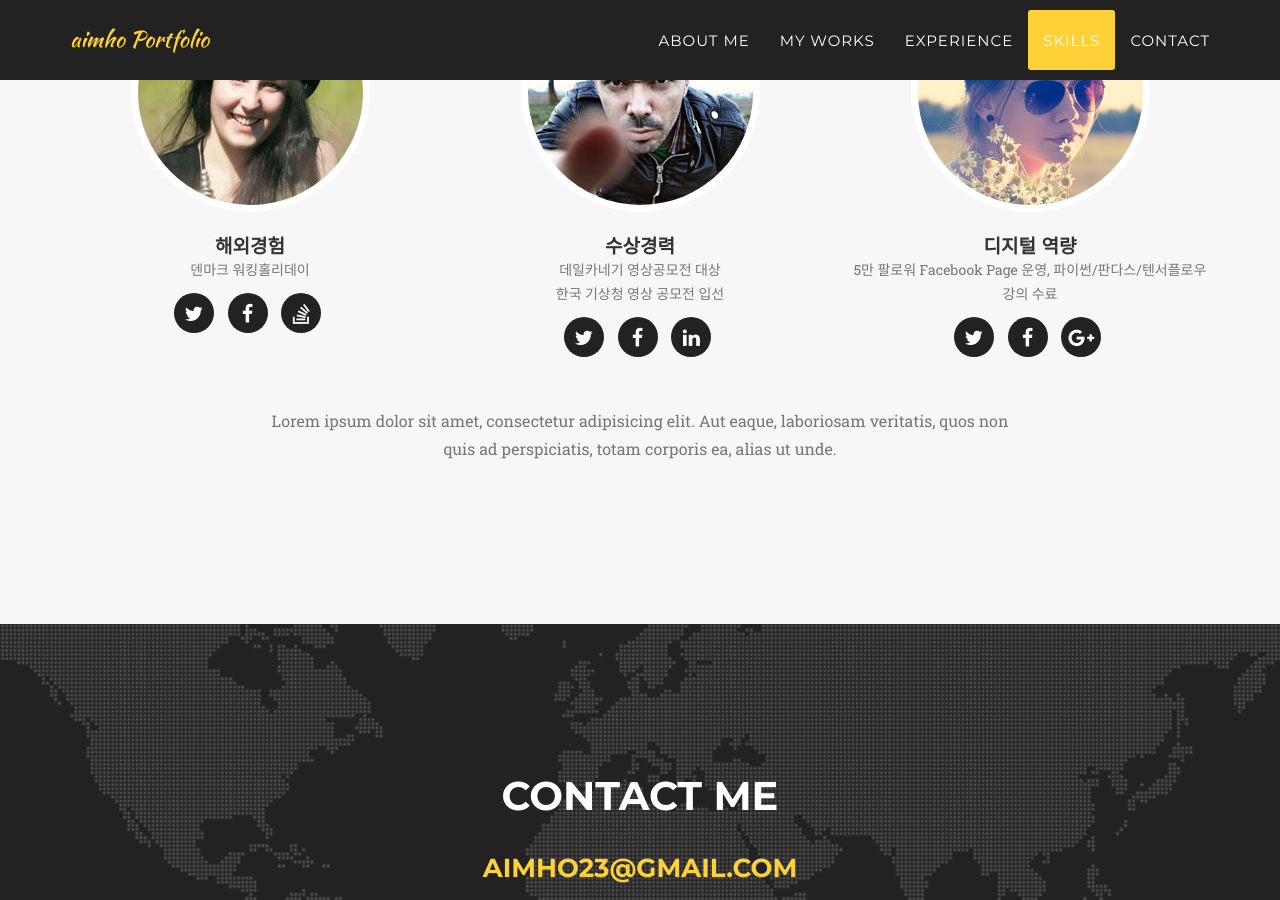
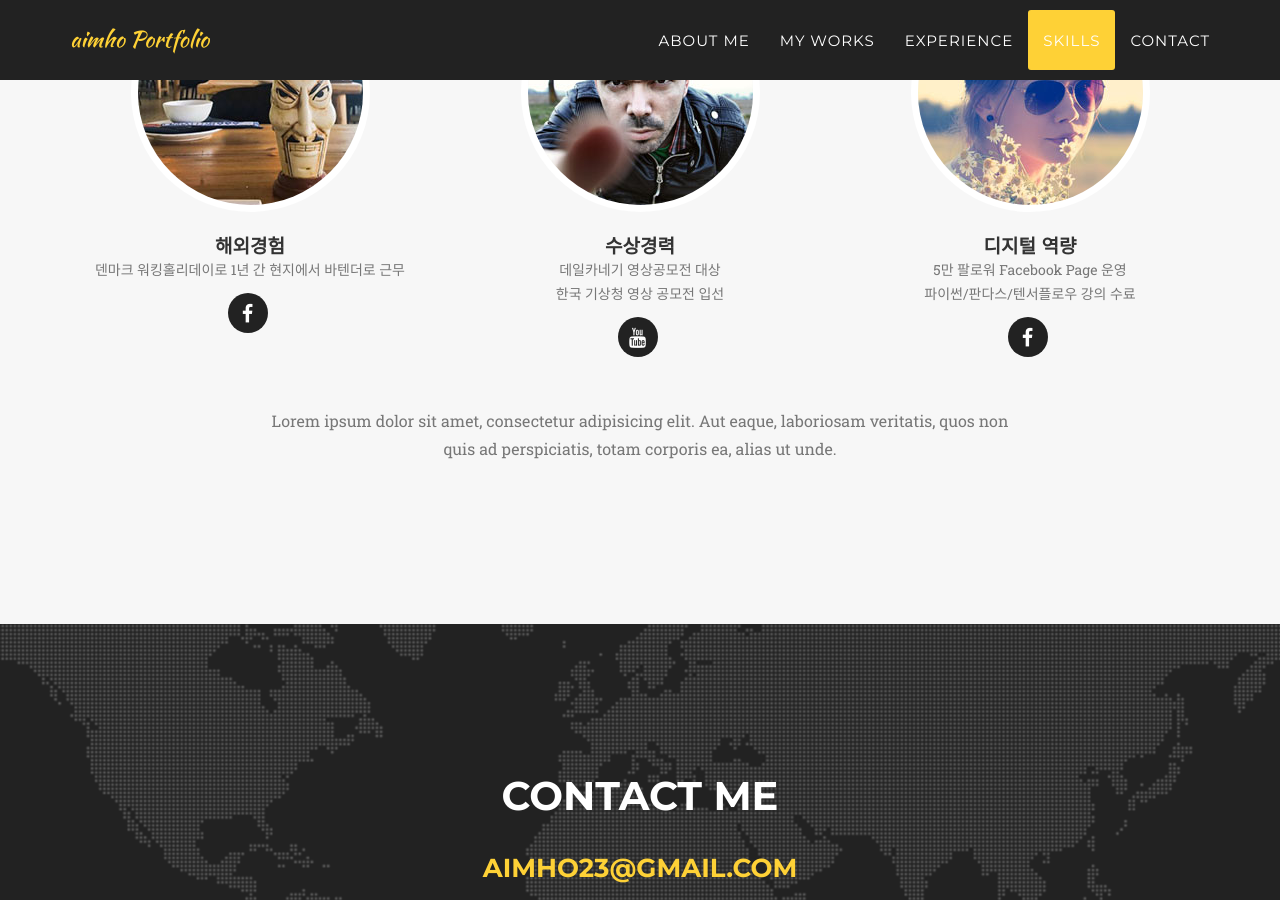
Before and after one commit to aimho23/portfolio, a Jekyll site: the page built from index.html, in a window 1280 px wide and 900 px high, scrolled down 4878 px. Built offline with Jekyll 4.4.1, drawn with Linux system fonts in a browser that asks for light colours; some web fonts are replaced.

Commit message:
about 경험

```diff
--- a/_config.yml
+++ b/_config.yml
@@ -11,54 +11,43 @@ description: "조준호의 포트폴리오입니다."
 people:
 - name: 해외경험
   pic: 1
-  position: 덴마크 워킹홀리데이
+  position: 덴마크 워킹홀리데이로 1년 간 현지에서 바텐더로 근무
   social:
-    - title: twitter
-      url: #
     - title: facebook
-      url: #
-    - title: stack-overflow
-      url: #
+      url: https://www.facebook.com/magasasadimsumandcocktails
+
 
 - name: 수상경력
   pic: 2
-  position: 데일카네기 영상공모전 대상 <br> 한국 기상청 영상 공모전 입선<br>
+  position: 데일카네기 영상공모전 대상 <br> 한국 기상청 영상 공모전 입선</br>
   social:
-    - title: twitter
-      url: #
-    - title: facebook
-      url: #
-    - title: linkedin
-      url: #
+    - title: youtube
+      url: https://youtu.be/B_Mn5Jlw0J8
 
 - name: 디지털 역량
   pic: 3
-  position: 5만 팔로워 Facebook Page 운영, 파이썬/판다스/텐서플로우 강의 수료
+  position: 5만 팔로워 Facebook Page 운영 <br>파이썬/판다스/텐서플로우 강의 수료</br>
   social:
-    - title: twitter
-      url: #
     - title: facebook
-      url: #
-    - title: google-plus
-      url: #
+      url: https://www.facebook.com/choskitchen/
+
 
 # Social networks usernames (many more available: google-plus, flickr, dribbble, pinterest, instagram, tumblr, linkedin, etc.)
 social:
-  - title: twitter
-    url: http://twitter.com/jekyllrb
-  - title: facebook
-    url:
-  - title: stack-overflow
-    url: http://stackoverflow.com/questions/tagged/jekyll
-  - title: bitbucket
-    url: http://bitbucket.org/jekyll
+  - title: instagram
+    url: https://www.instagram.com/aim_ho/
+  - title: blog
+    url: https://brunch.co.kr/@aimho
   - title: github
-    url: http://github.com/jekyll
+    url: https://github.com/aimho23
+  - title: behance
+    url: https://www.behance.net/aim0923473e
+
 
 # Postal address (add as many lines as necessary)
-address:
-  - line: 3481 Melrose Place
-  - line: Beverly Hills, CA 90210
+#address:
+ # - line: 3481 Melrose Place
+  #- line: Beverly Hills, CA 90210
 
 # Build settings
 markdown: kramdown
```
Also changed, not shown: img/team/1.jpg.
